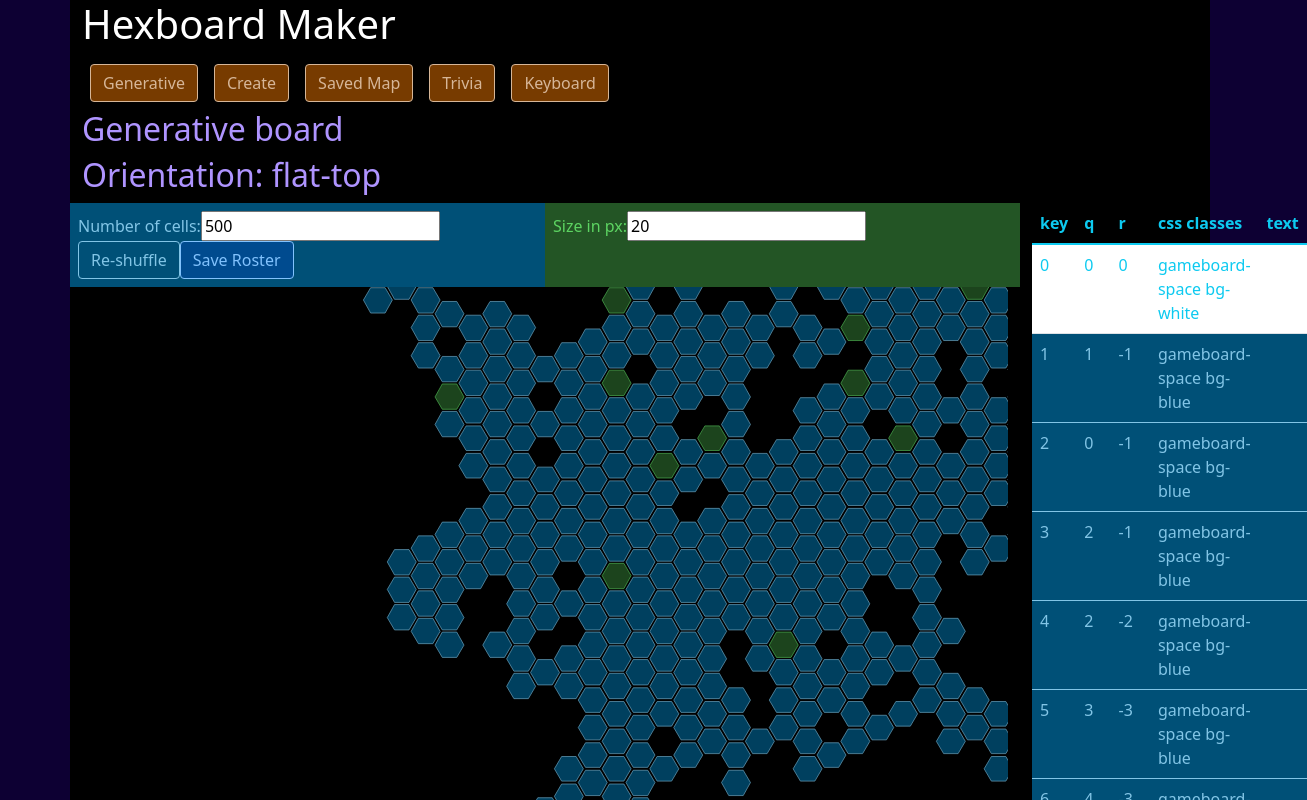
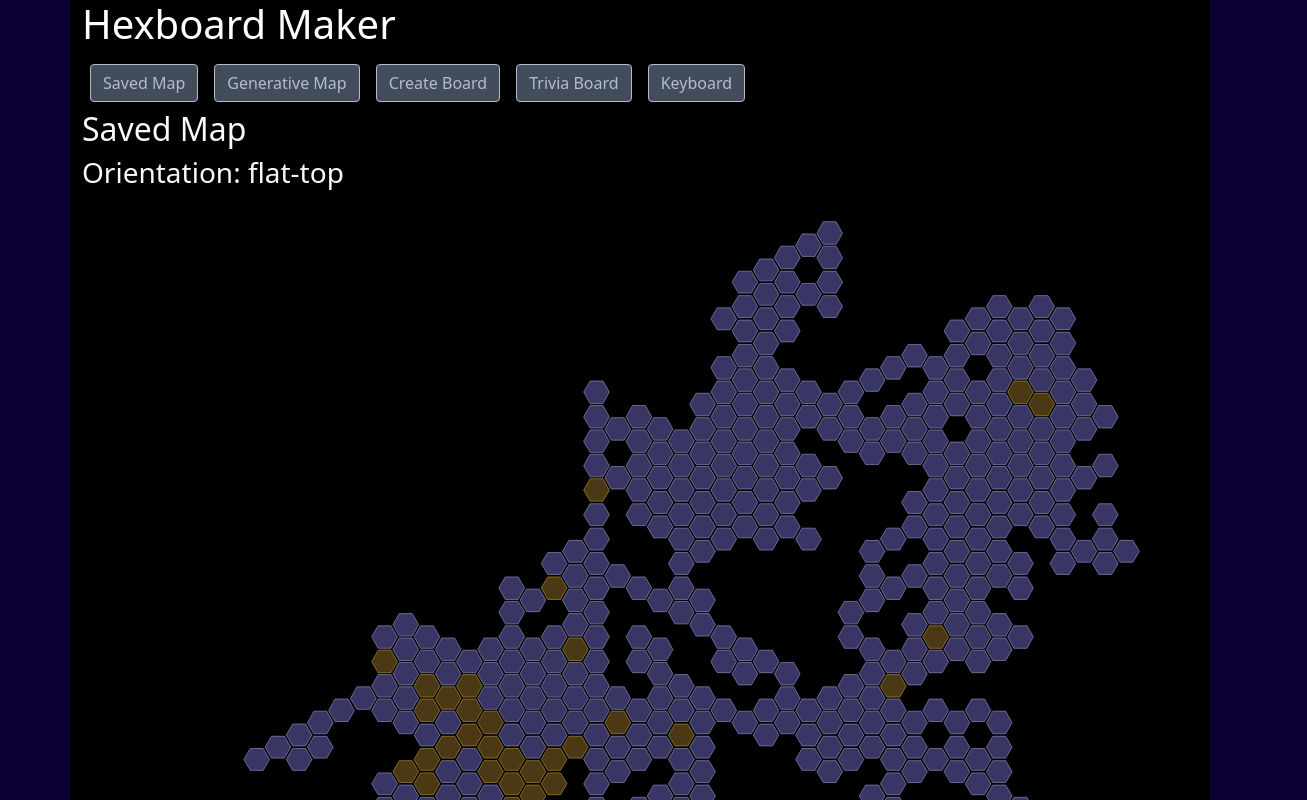
Before and after one commit to vpbasile/hexboard-svg-react-ts, a React (Create React App) app: page / in a window 1280 px wide. Shown: the top 800 px of the page, 1307 px wide, since content can reach past the window. Built offline with nearby package versions, Linux system fonts and the light colour scheme.

Commit message:
Imporving picker, standardizing structure

```diff
--- a/src/App.tsx
+++ b/src/App.tsx
@@ -8,17 +8,16 @@ import './css/trivia-color-dark.css';
 
 // <> Import components
 import ErrorBoundary from './components/ErrorBoundary';
+import { canvasGlobals } from './components/hexDefinitions';
+import { PageContentRow, PageHeaderRow } from './components/PageStructure';
+
+// <> Import GameBoards
 import TriviaBoard from './boards/TriviaBoard';
 import Keyboard from './boards/Keyboard';
 // import BoardMaker from './boards/BoardMaker';
 import Generative from './boards/Generative';
 import SavedBoard from './boards/SavedBoard';
-import { canvasGlobals } from './components/hexDefinitions';
 import CreateBoard from './boards/CreateBoard';
-// import consistentButton from './boards/NeatButtons';
-// import { Button } from 'bootstrap-react';
-
-// Import UI elements
 
 function App() {
 
@@ -29,65 +28,44 @@ function App() {
     canvasWidth: canvasWidth,
     canvasHeight: canvasHeight,
     canvasCenter: { 'x': canvasWidth / 2, 'y': canvasHeight / 2 }
-
   }
 
   let buttonID = 0;
 
   // <> Global constants for choosing a game
   const options = [
-    { key: 'generative', text: 'Generative', value: 'generative' },
-    { key: 'create', text: 'Create', value: 'create' },
-    { key: 'saved', text: 'Saved Map', value: 'saved' },
-    { key: 'trivia', text: 'Trivia', value: 'trivia' },
-    // { key: 'maker', text: 'Gameboard Maker', value: 'maker' },
-    { key: 'keyboard', text: 'Keyboard', value: 'keyboard' },
+    { key: 'saved', title: 'Saved Map', value: 'saved', GameBoard: <SavedBoard canvasGlobals={canvasGlobals} /> },
+    { key: 'generative', title: 'Generative Map', value: 'generative', GameBoard: <Generative canvasGlobals={canvasGlobals} /> },
+    { key: 'create', title: 'Create Board', value: 'create', GameBoard: <CreateBoard canvasGlobals={canvasGlobals} /> },
+    { key: 'trivia', title: 'Trivia Board', value: 'trivia', GameBoard: <TriviaBoard canvasGlobals={canvasGlobals} /> },
+    { key: 'keyboard', title: 'Keyboard', value: 'keyboard', GameBoard: <Keyboard canvasGlobals={canvasGlobals} /> },
   ]
-  const [game, setGame] = useState('')
+  const [chosenGameBoard, setGame] = useState(options[0])
+
+  function pickGameBoard(pickedKey: string) {
+    const choice = options.find((thisOption) => { return (thisOption.key === pickedKey) })
+    if (choice) setGame(choice)
+  }
+
   const navBar = options.map(option => {
-    let css = `bg-orange`
+    let css = `bg-gray`
     return (
-      <button key={buttonID++} onClick={() => setGame(option.key)}
-        className={`btn m-2 ${css}`}> {option.text}</button >
+      <button key={buttonID++} onClick={() => pickGameBoard(option.key)}
+        className={`btn m-2 ${css}`}> {option.title}</button >
     )
   })
 
-  let chosenGameBoard
-
-  // const chosenGameBoard = game === 'trivia' ? <TriviaBoard /> : <KeyboardBoard />
-  switch (game) {
-    // case 'maker': chosenGameBoard = <BoardMaker
-    //   canvasGlobals={canvasGlobals}
-    // />; break;
-    case 'trivia': chosenGameBoard = <TriviaBoard
-      canvasGlobals={canvasGlobals}
-    />; break;
-    case 'saved': chosenGameBoard = <SavedBoard
-      canvasGlobals={canvasGlobals}
-    />; break;
-    case 'create': chosenGameBoard = <CreateBoard
-      canvasGlobals={canvasGlobals}
-    />; break;
-    case 'keyboard': chosenGameBoard = <Keyboard
-      canvasGlobals={canvasGlobals}
-    />; break;
-    default: chosenGameBoard = <Generative
-      canvasGlobals={canvasGlobals}
-    />
-  }
-
   return (
     <ErrorBoundary>
-      <div className="App container bg-black">
-        <h1>Hexboard Maker</h1>
-        <nav className='row'>
-          <div id="nav-bar" className='col-12'>
-            {navBar}
-          </div>
-        </nav>
-        <ErrorBoundary>
-          {chosenGameBoard}
-        </ErrorBoundary>
+      <div className="App container bg-black text-light">
+        <PageHeaderRow pageTitle='Hexboard Maker'>
+          <nav id="nav-bar" className='col-12'>{navBar}</nav>
+        </PageHeaderRow>
+        <PageContentRow title={chosenGameBoard.title}>
+          <ErrorBoundary>
+            {chosenGameBoard.GameBoard}
+          </ErrorBoundary>
+        </PageContentRow>
       </div>
     </ErrorBoundary>
   )
--- a/src/boards/BoardMaker.js
+++ b/src/boards/BoardMaker.js
@@ -67,7 +67,7 @@ export default function BoardMaker(props) {
 	return (
 		<div className="App">
 			<header className="App-header">
-				<h2>Gameboard Maker</h2>
+				<h3>Gameboard Maker</h3>
 				<ErrorBoundary>
 					{/* Form for setting gameGlobals */}
 					<div className='border bg-green p-2 m-2'>
--- a/src/boards/CreateBoard.tsx
+++ b/src/boards/CreateBoard.tsx
@@ -58,8 +58,7 @@ export default function CreateBoard(props: { canvasGlobals: canvasGlobals }) {
 	</div>
 
 	return (<div className="row" id="generativeBoard">
-		<h2>Generative board</h2>
-		<h2>Orientation: flat-top</h2>
+		<h3>Orientation: flat-top</h3>
 		<div id='generativeBoard' className="col-10">
 			{form}
 			<GameBoard
--- a/src/boards/Generative.tsx
+++ b/src/boards/Generative.tsx
@@ -101,8 +101,7 @@ export default function GenerativeBoard(props: { canvasGlobals: canvasGlobals; }
 
 	return (
 		<div className="row" id="generativeBoard">
-			<h2>Generative board</h2>
-			<h2>Orientation: flat-top</h2>
+			<h3>Orientation: flat-top</h3>
 			<div id='generativeBoard' className="col-10">
 				{editForm}
 				<ErrorBoundary>
--- a/src/boards/Keyboard.tsx
+++ b/src/boards/Keyboard.tsx
@@ -60,8 +60,7 @@ export default function Keyboard(props: { canvasGlobals: canvasGlobals; }) {
 
 	return (
 		<div id='keyboard'>
-			<h2>Keyboard</h2>
-			<h2>Orientation: pointy-top</h2>
+			<h3>Orientation: pointy-top</h3>
 			<ErrorBoundary>
 				<GameBoard
 					hexRoster={keyboardHexes}
--- a/src/boards/SavedBoard/index.tsx
+++ b/src/boards/SavedBoard/index.tsx
@@ -10,8 +10,7 @@ export default function SavedBoard(props: { canvasGlobals: canvasGlobals; }) {
 
 	return (
 		<div className="row" id="generativeBoard">
-			<h2>Generative board</h2>
-			<h2>Orientation: flat-top</h2>
+			<h3>Orientation: flat-top</h3>
 			<div id='displayBoard' className="col-12">
 				<ErrorBoundary>
 					<GameBoard
--- a/src/boards/TriviaBoard.tsx
+++ b/src/boards/TriviaBoard.tsx
@@ -91,8 +91,7 @@ export default function TriviaBoard(props: { canvasGlobals: canvasGlobals; }) {
   return (
     <div className="App">
       <header className="App-header">
-        <h2>Trivia Board</h2>
-			<h2>Orientation: flat-top</h2>
+			<h3>Orientation: flat-top</h3>
         <ErrorBoundary>
           <GameBoard
             hexRoster={triviaHexes}
--- /dev/null
+++ b/src/components/PageStructure.tsx
@@ -0,0 +1,19 @@
+export function PageHeaderRow(props:{pageTitle:string,children:any}) {
+	return (
+		<div className="row" id="header">
+			<div className="col-12">
+				<h1>{props.pageTitle}</h1>
+				{props.children}
+			</div>
+		</div>
+	)
+}
+
+export function PageContentRow(props: {title?:string,children:any}){
+	return (
+		<div className="row" id="page-content-row">
+			{props.title && <h2>{props.title}</h2>}
+			{props.children}
+		</div>
+	)
+}
```
Also changed, not shown: src/boards/New.js (deleted, +0 -77 lines), src/boards/New0.js (deleted, +0 -43 lines).
